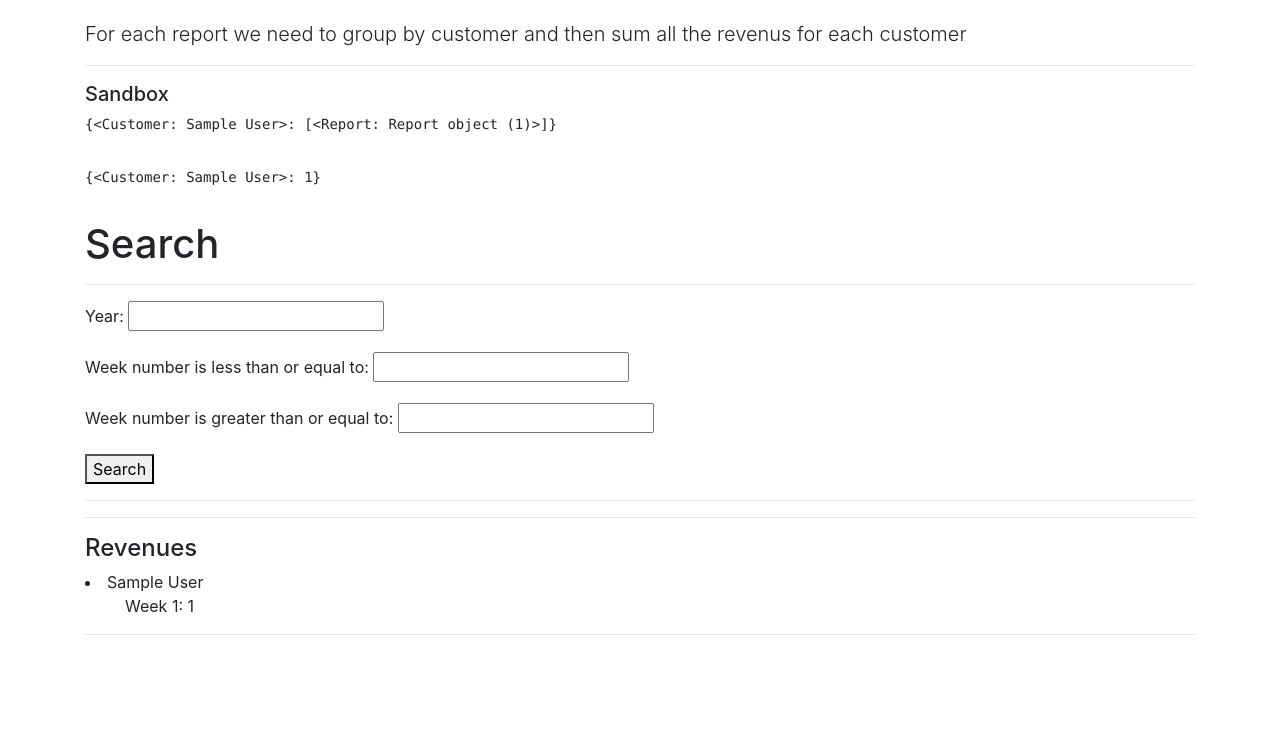
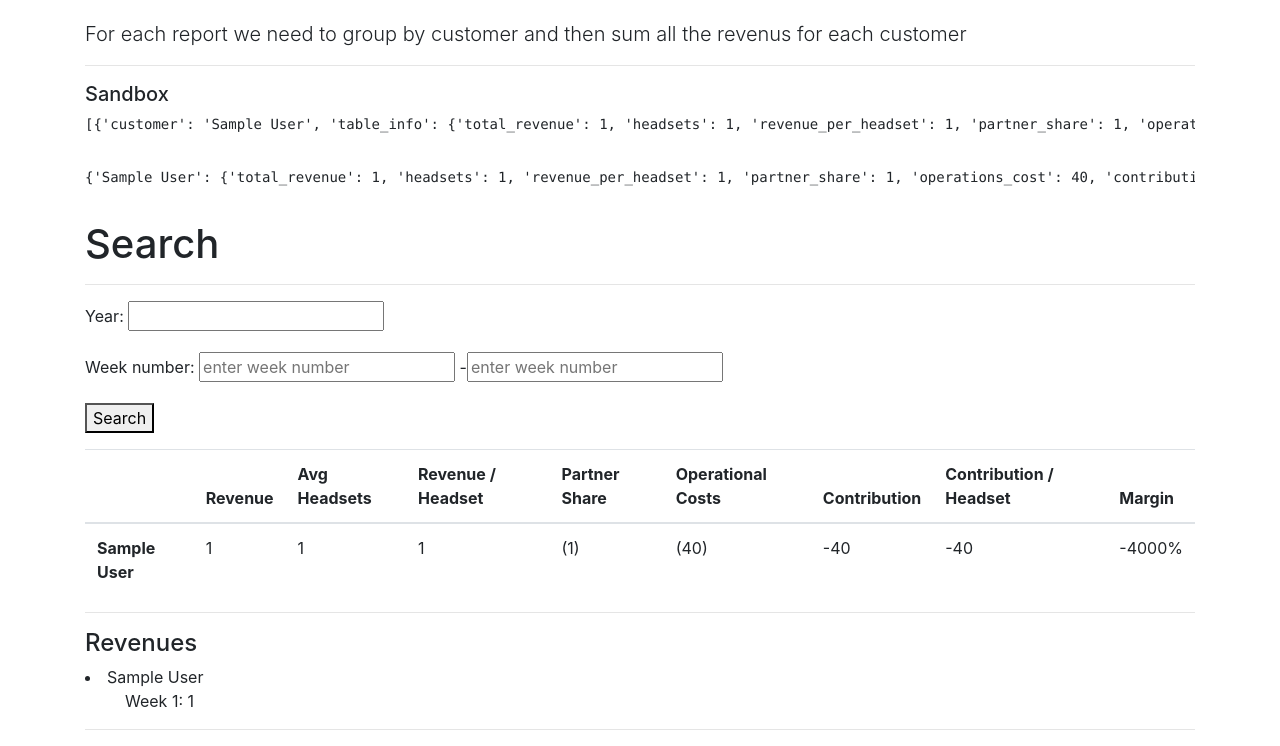
Before and after one commit to jwright90/immotion-kpis, a Django app: page /search/ in a window 1280 px wide. Shown: the part 84-830 px from the top of the page. Before the commit the page ends 719 px from the top, so only its background shows below. Run offline with Django 3.2, Linux system fonts and the light colour scheme; tables that the repository leaves empty hold one stand-in row (values such as "Sample post"); some libraries are stand-ins or nearby versions.

Commit message:
update search page to include financial indicators

```diff
--- a/immotion/settings.py
+++ b/immotion/settings.py
@@ -41,6 +41,7 @@ INSTALLED_APPS = [
     'django.contrib.staticfiles',
     'kpis',
     'django_filters',
+    'django.contrib.humanize',
 ]
 
 MIDDLEWARE = [
--- a/kpis/filters.py
+++ b/kpis/filters.py
@@ -2,8 +2,14 @@ from .models import Report
 import django_filters
 
 class ReportFilter(django_filters.FilterSet):
+    week_number = django_filters.RangeFilter(
+        field_name='week_number',
+        widget=django_filters.widgets.RangeWidget(
+            attrs={'placeholder': 'enter week number'})
+    )
+
     class Meta:
         model = Report
-        fields =    {   'year' :        ['exact'],
-                        'week_number' : ['lte', 'gte']
+        fields =    {   'year' :        ['exact' ],
+                        'week_number' : ['exact' ]
                     }
--- a/kpis/models.py
+++ b/kpis/models.py
@@ -38,11 +38,20 @@ class Customer(models.Model):
 
 class Report(models.Model):
     customer = models.ForeignKey(Customer, on_delete=models.CASCADE)
-    year = models.IntegerField(null=True, validators = [MinValueValidator(2018), MaxValueValidator(2100)])
-    week_number = models.IntegerField(null=True, validators = [MinValueValidator(1), MaxValueValidator(53)])
+    year = models.IntegerField(validators = [MinValueValidator(2018), MaxValueValidator(2100)])
+    week_number = models.IntegerField(validators = [MinValueValidator(1), MaxValueValidator(53)])
+    headsets = models.IntegerField()
     revenue = models.IntegerField()
     partner_share = models.IntegerField()
     staff_costs = models.IntegerField()
+    rent_cost = models.IntegerField()
+    marketing_cost = models.IntegerField()
+    sundries_cost = models.IntegerField()
 
     def contribution(self):
         return self.revenue - self.partner_share
+
+    class Meta:
+        constraints = [
+            models.UniqueConstraint(fields=['year', 'week_number'], name="unique_period")
+        ]
--- a/kpis/views.py
+++ b/kpis/views.py
@@ -1,11 +1,10 @@
-from django.db.models import Sum
+from django import forms
+from django.db.models import Sum, Avg
 from django.shortcuts import render
-from kpis.models import Report
-import math
+from kpis.models import Report, Customer
 from .filters import ReportFilter
+import math, string
 
-
-# Create your views here.
 
 def index(request):
     reports_list = Report.objects.order_by('-year', 'week_number')
@@ -32,17 +31,6 @@ def index(request):
 
     explorer = reports_list.filter(year=2020, week_number=15)
 
-    #print(the_weekly_reports)
-
-    # week_14_plus = []
-    # week_14_customer = Report.objects.filter(week_number__gte=15)
-
-    # for rep in week_14_customer:
-    #     week_14_plus.append(rep)
-
-    # print(week_14_plus)
-
-
     reports_dict = {    'yearly_reports' : the_reports,
                         'reports' : reports_list,
                         't_revenue' : reports_revenue['revenue__sum'],
@@ -56,12 +44,10 @@ def index(request):
     return render(request, 'kpis/index.html', context=reports_dict)
 
 def search(request):
+
+    customer_list = Customer.objects.all()
     report_list = Report.objects.all()
-
-    # {Week 1: {}, Week 2: {}, Week 3: {}}
-
     report_filter = ReportFilter(request.GET, queryset=report_list)
-
 
     weekly_reports = {}
     for rep in report_filter.qs:
@@ -81,39 +67,61 @@ def search(request):
 
     customer_query = [{"customer" : k, "report" : v} for k, v in customer_reports.items()]
 
+    customer_list1 = []
+    customer_list2 = []
+    customer_headsets = []
+    customer_td_headsets = {}
+    customer_tabledata = {}
 
-    customer_rev_list1 = []
-    customer_rev_list2 = []
-    customer_rev_dict = {}
+# --- filtered data table ---
 
-    def prod(val):
-        res = 0
-        for ele in val:
-            res += ele
-        return res
+    for rep in report_filter.qs:
+        customer_list1.append(rep.customer.id)
+        customer_headsets.append(rep.headsets)
 
-    test_dict = {'gfg' : [1, 1, 1], 'is' : [1, 1, 1] }
-    res = sum(prod(sub) for sub in test_dict.values())
+        for i in customer_list1:
+            total_rev_var = report_filter.qs.filter(customer=i).aggregate(Sum('revenue'))['revenue__sum']
+            total_headset_var = round(report_filter.qs.filter(customer=i).aggregate(Avg('headsets'))['headsets__avg'])
+            rev_per_headset_var = round(total_rev_var / total_headset_var)
+            partner_share_var = (report_filter.qs.filter(customer=i).aggregate(Sum('partner_share'))['partner_share__sum'])
+            # --- operations costs ---
+            staff_cost_var = report_filter.qs.filter(customer=i).aggregate(Sum('staff_costs'))['staff_costs__sum']
+            rent_cost_var = report_filter.qs.filter(customer=i).aggregate(Sum('rent_cost'))['rent_cost__sum']
+            marketing_cost_var = report_filter.qs.filter(customer=i).aggregate(Sum('marketing_cost'))['marketing_cost__sum']
+            sundries_cost_var = report_filter.qs.filter(customer=i).aggregate(Sum('sundries_cost'))['sundries_cost__sum']
+            operations_cost_var = (staff_cost_var + marketing_cost_var + rent_cost_var + sundries_cost_var)
+            # --- profitability ratios
+            contribution_var = total_rev_var - partner_share_var - operations_cost_var
+            contribution_per_headset_var = round(contribution_var/total_headset_var)
+            margin_var = round((contribution_var / total_rev_var)*100)
 
 
-    for dict in customer_query:
-            for rep in dict['report']:
-                customer_rev_dict[rep.customer] = rep.revenue
+            customer_tabledata[customer_list[i-1].customer_name] = {
+                "total_revenue" : total_rev_var,
+                "headsets" : total_headset_var,
+                "revenue_per_headset" : rev_per_headset_var,
+                "partner_share" : partner_share_var,
+                "operations_cost" : operations_cost_var,
+                "contribution" : contribution_var,
+                "contribution_per_headset" : contribution_per_headset_var,
+                "margin": margin_var,
+                }
+
+    customer_tabledict = [{"customer" : a, "table_info" : b,} for a, b in customer_tabledata.items()]
+
+# --- sandbox ---
+    explorer = report_filter.qs
+    explorer2 = customer_tabledict
+    explorer3 = customer_tabledata
 
 
-
-    explorer = report_filter.qs
-    explorer2 = customer_reports
-    explorer3 = customer_rev_dict
-
-
-
-
-
+# --- dictionaries ---
     return render(request, 'search/report_list.html', { 'report_filter': report_filter,
                                                         'customer_query' : customer_query,
                                                         'weekly_dict' : weekly_dict,
                                                         'explorer' : explorer,
                                                         'explorer2' : explorer2,
-                                                        'explorer3' : explorer3
+                                                        'explorer3' : explorer3,
+                                                        'customer_tabledata' : customer_tabledata,
+                                                        'customer_tabledict' : customer_tabledict
                                                         })
--- a/templates/search/report_list.html
+++ b/templates/search/report_list.html
@@ -7,6 +7,9 @@
 <link rel="stylesheet" href="https://maxcdn.bootstrapcdn.com/bootstrap/4.0.0/css/bootstrap.min.css" integrity="sha384-Gn5384xqQ1aoWXA+058RXPxPg6fy4IWvTNh0E263XmFcJlSAwiGgFAW/dAiS6JXm" crossorigin="anonymous">
 
 </head>
+
+{% load humanize %}
+
 
 <body class="container mt-3">
 
@@ -26,36 +29,49 @@
 <hr>
 
 <form method = "get">
-    {{ report_filter.form.as_p }}
+        {{ report_filter.form.as_p }}
+
     <button type = "submit">Search</button>
 </form>
 
-<hr>
-
-{% comment %} <table class="table">
+<table class="table mt-3">
     <thead>
         <tr scope="col">
-            <th>Site</th>
-            {% for week in weekly_dict %}
-                <th>{{ week.week }}</th>
-            {% endfor %}
+            <th></th>
+            <th>Revenue</th>
+            <th>Avg Headsets</th>
+            <th>Revenue / Headset</th>
+            <th>Partner Share</th>
+            <th>Operational Costs</th>
+            <th>Contribution</th>
+            <th>Contribution / Headset</th>
+            <th>Margin</th>
         </tr>
     </thead>
+
+    <!-- {{ my_num|intcomma }} for formatting -->
+
     <tbody>
-        {% for customer in customer_query %}
+        {% for k in customer_tabledict %}
             <tr>
-                <th scope="row">{{ customer.customer }}</th>
-                <td>A</td>
-                <td>A</td>
-                <td>A</td>
+                <th scope="row">{{ k.customer }}</th>
+                <td>{{ k.table_info.total_revenue|intcomma }}</td>
+                <td>{{ k.table_info.headsets|intcomma }}</td>
+                <td>{{ k.table_info.revenue_per_headset|intcomma}}</td>
+                <td>({{ k.table_info.partner_share|intcomma }})</td>
+                <td>({{ k.table_info.operations_cost|intcomma }})</td>
+                <td>{{ k.table_info.contribution|intcomma }}</td>
+                <td>{{ k.table_info.contribution_per_headset|intcomma }}</td>
+                <td>{{ k.table_info.margin }}%</td>
         {% endfor %}
     </tbody>
 
-</table> {% endcomment %}
+</table>
 
 <hr>
 
 <h4>Revenues</h4>
+
 {% for customer in customer_query %}
     <li>{{ customer.customer }}</li>
     {% for report in customer.report %}
```
Also changed, not shown: kpis/migrations/0007_report_headsets.py (added), kpis/migrations/0008_auto_20201107_1605.py (added), kpis/migrations/0009_auto_20201107_1707.py (added), kpis/migrations/0010_auto_20201107_1711.py (added), kpis/migrations/0011_auto_20201107_1717.py (added), kpis/migrations/0012_auto_20201107_1723.py (added), kpis/migrations/0013_auto_20201107_1725.py (added), kpis/migrations/0014_auto_20201107_1725.py (added).
